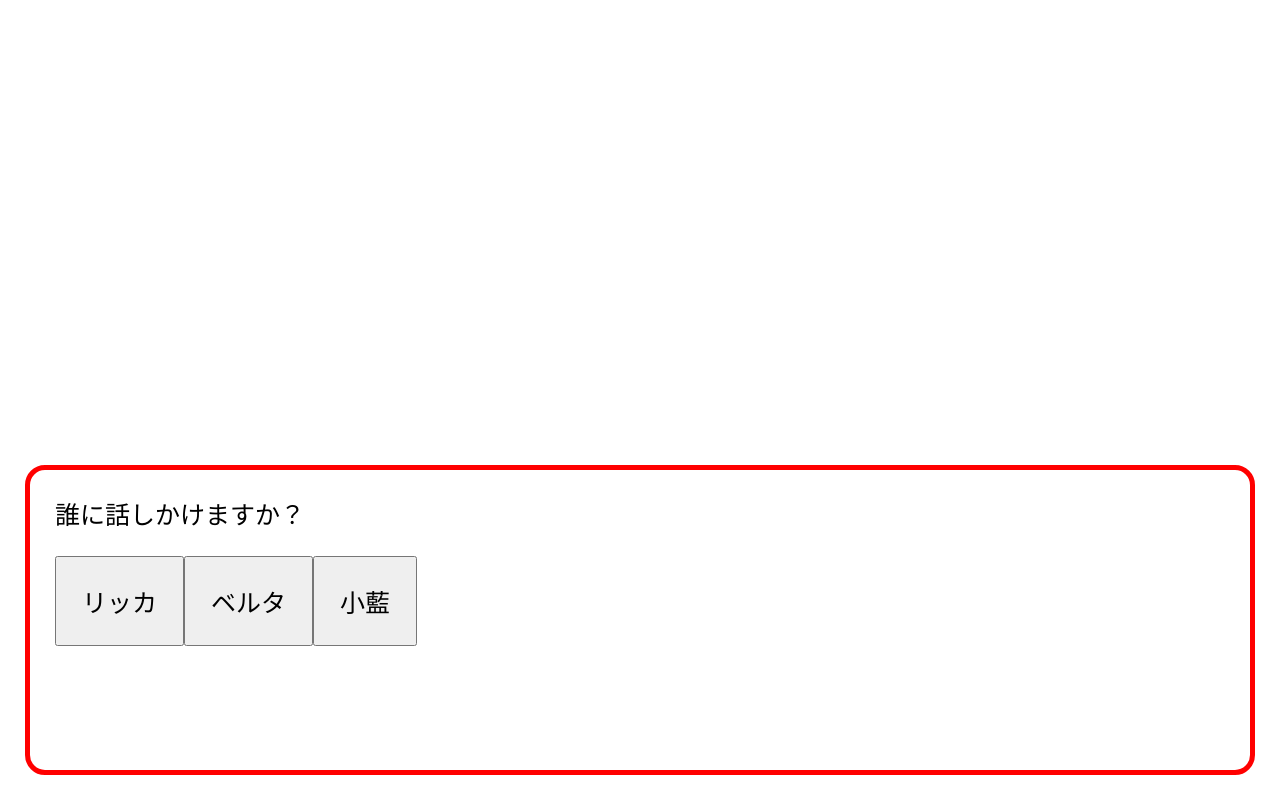
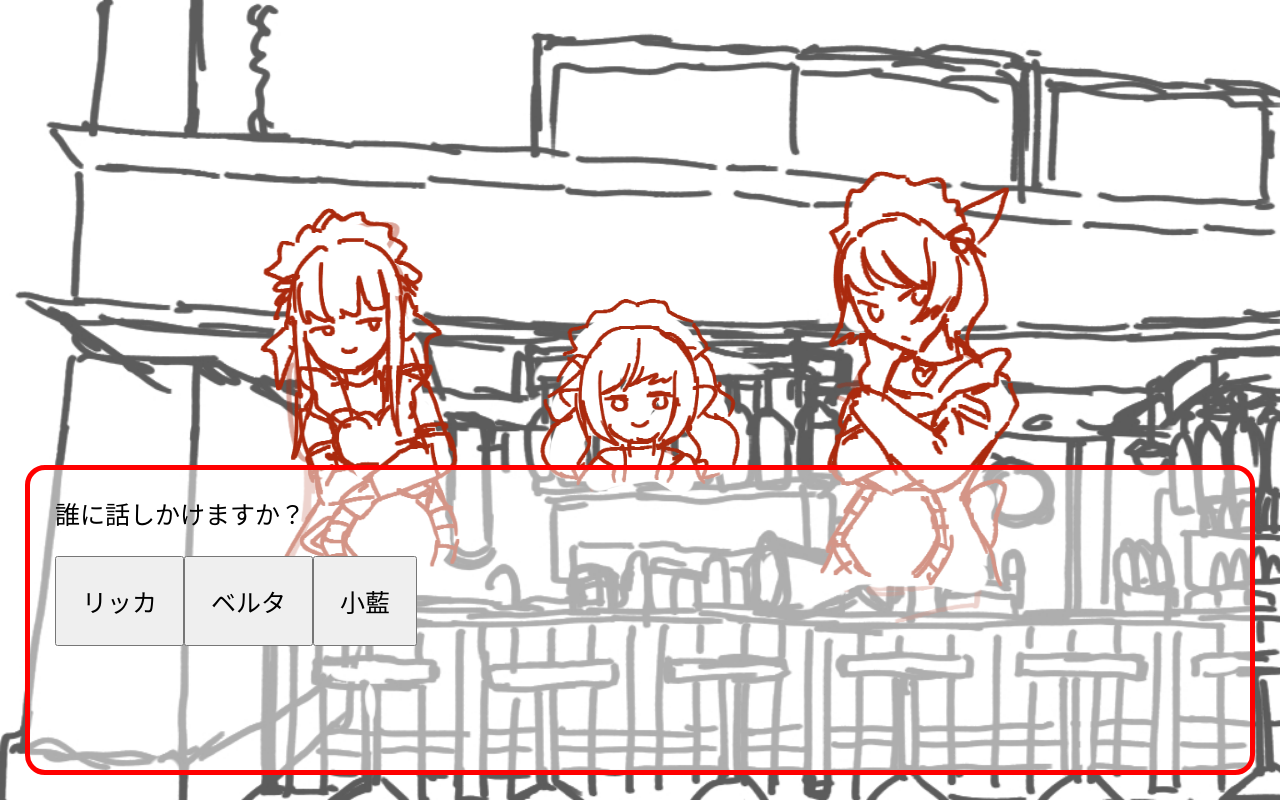
Before and after one commit to seto-machi/amazae-m-novelgame, a plain HTML site: page index.html in a window 1280 px wide. Drawn offline with Linux system fonts and the light colour scheme; a web font is replaced by a local one.

Commit message:
Add files via upload

```diff
--- a/home.css
+++ b/home.css
@@ -8,7 +8,7 @@ button {
 }
 
 .bg {
-    background-image: url(/minigame/img/0827h.jpg);
+    background-image: url(img/0827h.jpg);
     background-size: cover;
     height: 100vh;
 }
--- a/index.html
+++ b/index.html
@@ -18,9 +18,9 @@
 <body>
     <div class="bg">
         <div class="pc">
-            <figure class="rikka"><img src="/minigame/img/rr.png" alt="" width="200"></figure>
-            <figure class="berta"><img src="/minigame/img/br.png" alt="" width="200"></figure>
-            <figure class="shaoran"><img src="/minigame/img/sr.png" alt="" width="200"></figure>
+            <figure class="rikka"><img src="img/rr.png" alt="" width="200"></figure>
+            <figure class="berta"><img src="img/br.png" alt="" width="200"></figure>
+            <figure class="shaoran"><img src="img/sr.png" alt="" width="200"></figure>
             <div class="txtbox">
                 <p class="txt"></p>
                 <div class="btnbox"></div>
```
